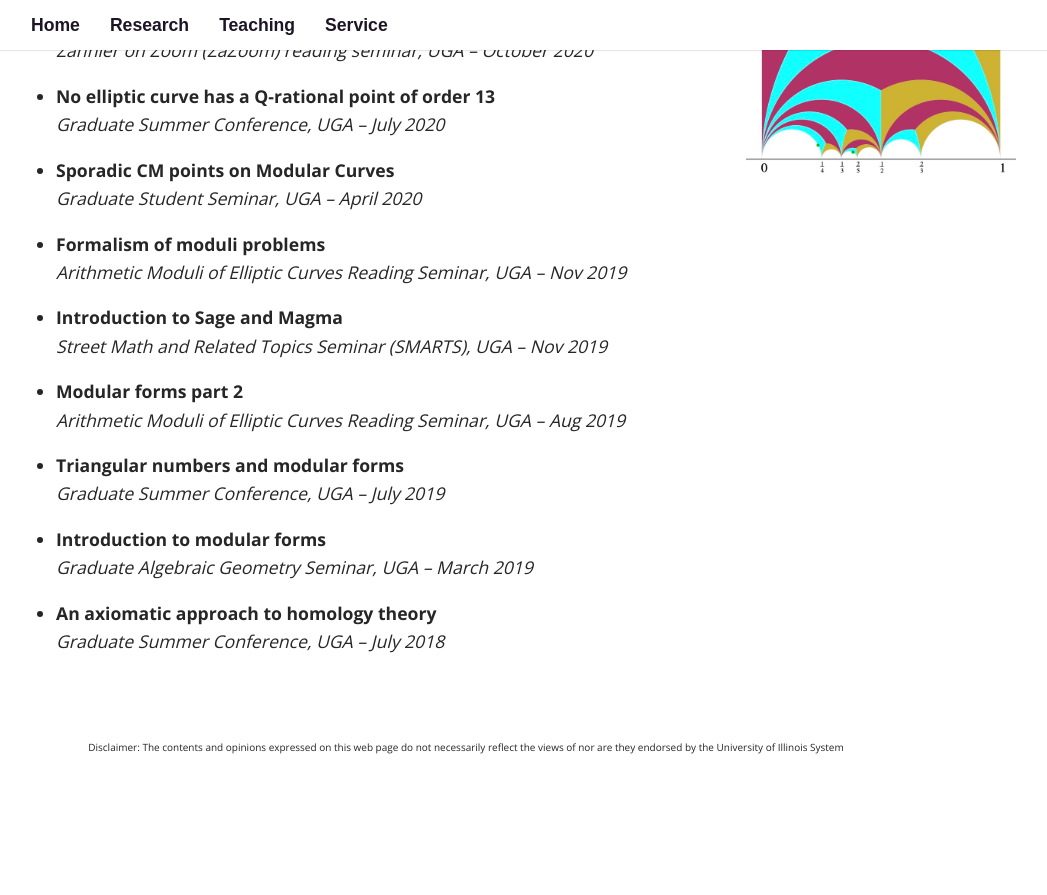
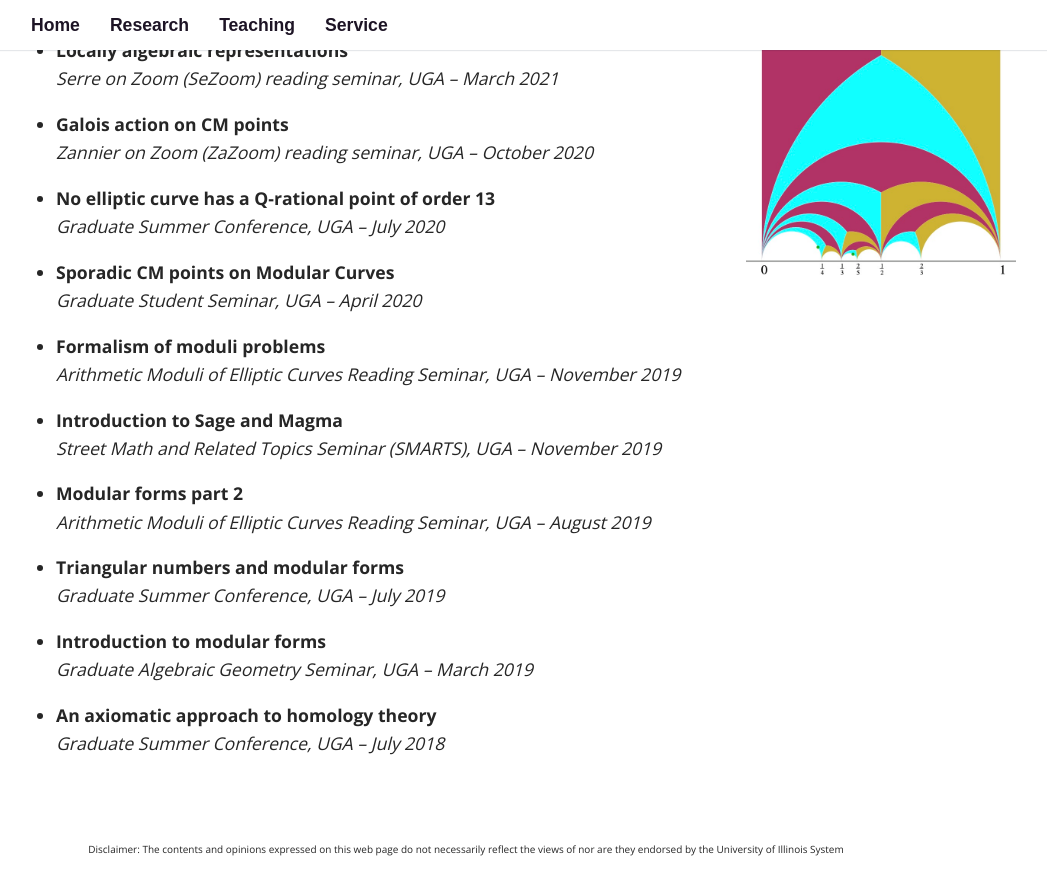
Before and after one commit to fsaia/site, a Jekyll site: the page built from _pages/02_research.md, in a window 1280 px wide and 900 px high, scrolled down 4733 px. Shown: the top 895 px of the window, without its empty margins (174-1221 px from the left). Built offline with Jekyll 4.4.1, drawn with Linux system fonts in a browser that asks for light colours; some web fonts are replaced; formulas are drawn with MathJax 3; before the commit the page ends 5549 px from its top, so only the background shows below that; some of the changed text lies outside the part shown.

Commit message:
Add files via upload

```diff
--- a/_pages/02_research.md
+++ b/_pages/02_research.md
@@ -119,10 +120,10 @@
 	*University of Arizona -- March 2020*
 
 * **Modular Forms, Arithmetic, and Women in Mathematics (MAAIM)**
-	*Emory University -- Nov 2019*
+	*Emory University -- November 2019*
 
 * **Midwest Arithmetic Geometry and Number Theory Series (MAGNTS)**
-	*Ohio State University -- Oct 2019*
+	*The Ohio State University -- October 2019*
 
 * **CMI-HIMR Summer School in Computational Number Theory**
 	*University of Bristol -- June 2019*
@@ -188,13 +193,13 @@
 	*Graduate Student Seminar, UGA -- April 2020*
 
 * **Formalism of moduli problems**
-	*Arithmetic Moduli of Elliptic Curves Reading Seminar, UGA -- Nov 2019*
+	*Arithmetic Moduli of Elliptic Curves Reading Seminar, UGA -- November 2019*
 
 * **Introduction to Sage and Magma**
-	*Street Math and Related Topics Seminar (SMARTS), UGA -- Nov 2019*
+	*Street Math and Related Topics Seminar (SMARTS), UGA -- November 2019*
 
 * **Modular forms part 2**
-	*Arithmetic Moduli of Elliptic Curves Reading Seminar, UGA -- Aug 2019*
+	*Arithmetic Moduli of Elliptic Curves Reading Seminar, UGA -- August 2019*
 
 * **Triangular numbers and modular forms**
 	*Graduate Summer Conference, UGA -- July 2019*
```
Also changed, not shown: other parts of _pages/02_research.md (+7 -2 lines), _pages/05_math_525.md (+3 -3 lines).
